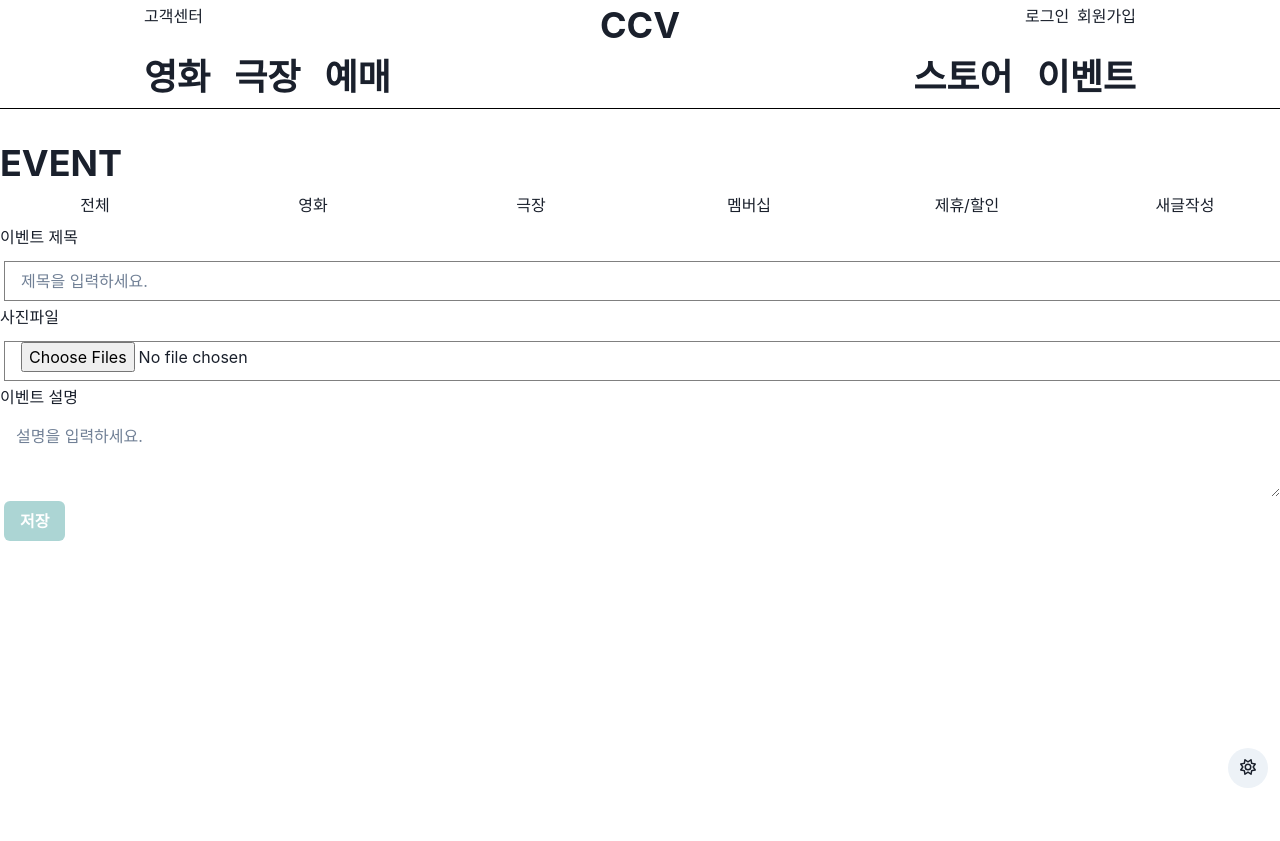
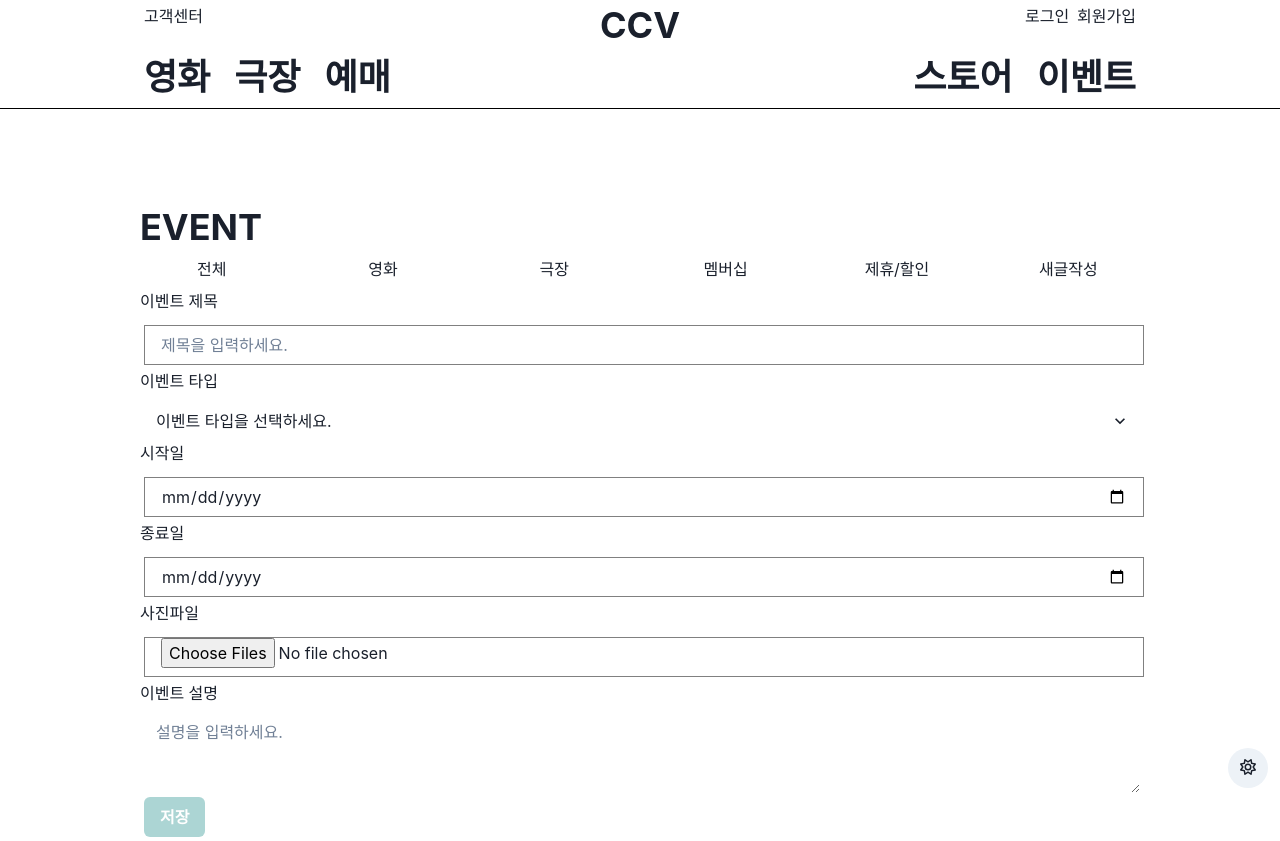
Before and after one commit to arbiterkdh/prj3, a React (Vite) app in the folder frontend/: page /promotion/add in a window 1280 px wide. Before the commit the page ends 800 px from the top, so only its background shows below. Built offline with nearby package versions, Linux system fonts and the light colour scheme.

Commit message:
이벤트 (이벤트타입,시작일,종료일) 추가

```diff
--- a/frontend/package.json
+++ b/frontend/package.json
@@ -38,6 +38,6 @@
     "eslint-plugin-react": "^7.34.1",
     "eslint-plugin-react-hooks": "^4.6.0",
     "eslint-plugin-react-refresh": "^0.4.6",
-    "vite": "^5.2.0"
+    "vite": "^5.2.12"
   }
 }
--- a/frontend/src/App.jsx
+++ b/frontend/src/App.jsx
@@ -11,8 +11,8 @@ import { StoreList } from "./page/store/list/StoreList.jsx";
 import { MovieAdd } from "./page/movie/add/MovieAdd.jsx";
 import { MovieList } from "./page/movie/list/MovieList.jsx";
 import { LoginProvider } from "./component/LoginProvider.jsx";
-import { PromoAdd } from "./page/promotion/PromoAdd.jsx";
-import { PromoList } from "./page/promotion/PromoList.jsx";
+import { PromoAdd } from "./page/promotion/add/PromoAdd.jsx";
+import { PromoList } from "./page/promotion/list/PromoList.jsx";
 import { MovieView } from "./page/movie/list/view/MovieView.jsx";
 import { TheaterLocation } from "./page/theater/list/location/TheaterLocation.jsx";
 import { StoreCart } from "./page/store/cart/StoreCart.jsx";
--- a/frontend/src/page/promotion/Promo.jsx
+++ b/frontend/src/page/promotion/Promo.jsx
@@ -1,12 +1,14 @@
-import { Box, Grid, Heading } from "@chakra-ui/react";
+import { Center, Grid, Heading } from "@chakra-ui/react";
 import { Outlet, useNavigate } from "react-router-dom";
 import PGridItem from "../../css/theme/component/grid/PGridItem.jsx";
+import CenterBox from "../../css/theme/component/box/CenterBox.jsx";
 
 export function Promo() {
   const navigate = useNavigate();
 
   return (
-    <Box>
+    <Center>
+      <CenterBox>
         <Heading>EVENT</Heading>
         <Grid templateColumns="repeat(6, 1fr)" gap={7}>
           <PGridItem onClick={() => navigate("/promotion")}>전체</PGridItem>
@@ -19,6 +21,7 @@ export function Promo() {
           </PGridItem>
         </Grid>
         <Outlet />
-    </Box>
+      </CenterBox>
+    </Center>
   );
 }
--- a/frontend/src/page/promotion/PromoAdd.jsx
+++ b/frontend/src/page/promotion/add/PromoAdd.jsx
@@ -4,6 +4,7 @@ import {
   FormControl,
   FormLabel,
   Input,
+  Select,
   Textarea,
   useToast,
 } from "@chakra-ui/react";
@@ -13,8 +14,11 @@ import { useNavigate } from "react-router-dom";
 
 export function PromoAdd() {
   const [title, setTitle] = useState("");
+  const [eventType, setEventType] = useState([]);
+  const [eventStartDate, setEventStartDate] = useState("");
+  const [eventEndDate, setEventEndDate] = useState("");
+  const [content, setContent] = useState("");
   const [files, setFiles] = useState([]);
-  const [content, setContent] = useState("");
   const toast = useToast();
   const [loading, setLoading] = useState(false);
   const navigate = useNavigate();
@@ -55,6 +59,15 @@ export function PromoAdd() {
   if (content.trim().length === 0) {
     disableSaveButton = true;
   }
+  if (!eventType) {
+    disableSaveButton = true;
+  }
+  if (!eventStartDate) {
+    disableSaveButton = true;
+  }
+  if (!eventEndDate) {
+    disableSaveButton = true;
+  }
 
   const fileNameList = [];
   for (let i = 0; i < files.length; i++) {
@@ -69,6 +82,36 @@ export function PromoAdd() {
           <Input
             onChange={(e) => setTitle(e.target.value)}
             placeholder="제목을 입력하세요."
+          />
+        </FormControl>
+      </Box>
+      <Box>
+        <FormControl>
+          <FormLabel>이벤트 타입</FormLabel>
+          <Select
+            onChange={(e) => setEventType(e.target.value)}
+            placeholder="이벤트 타입을 선택하세요."
+          >
+            <option value="movie">영화</option>
+            <option value="theater">극장</option>
+            <option value="membership">멤버십</option>
+            <option value="discount">제휴/할인</option>
+          </Select>
+        </FormControl>
+      </Box>
+      <Box>
+        <FormControl>
+          <FormLabel>시작일</FormLabel>
+          <Input
+            type={"date"}
+            onChange={(e) => setEventStartDate(e.target.value)}
+          />
+        </FormControl>
+        <FormControl>
+          <FormLabel>종료일</FormLabel>
+          <Input
+            type={"date"}
+            onChange={(e) => setEventEndDate(e.target.value)}
           />
         </FormControl>
       </Box>
```
Also changed, not shown: frontend/src/page/promotion/list/PromoList.jsx (renamed from frontend/src/page/promotion/PromoList.jsx), 1 other file (tests, documents, lock files or other folders). Lines whose indentation alone changed are shown as unchanged.
